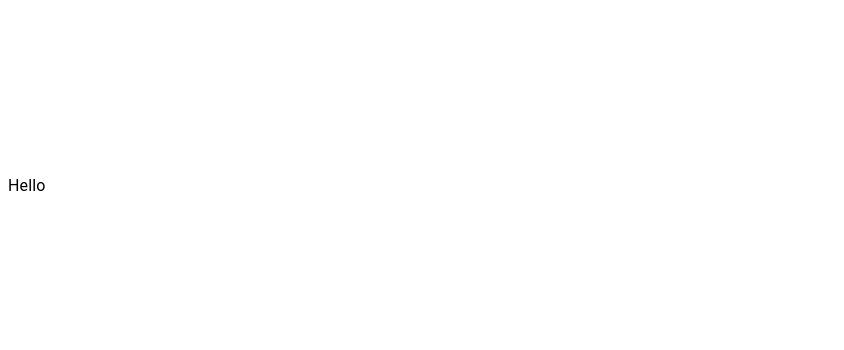
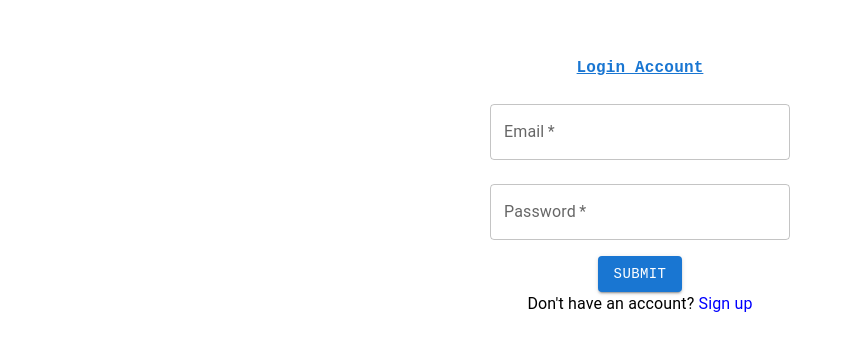
Before and after one commit to muthuri-dev/JWT-auth, a React (Create React App) app in the folder client/: page /login in a window 1280 px wide. Shown: the part 222-572 px from the top of the page, without its empty margins (0-844 px from the left). Built offline with nearby package versions, Linux system fonts and the light colour scheme.

Commit message:
signup and login pages

```diff
--- a/client/src/Views/Log/login.tsx
+++ b/client/src/Views/Log/login.tsx
@@ -1,12 +1,68 @@
-import { Typography } from "@mui/material";
-import React from "react";
+import { Button, Grid, TextField, Typography } from "@mui/material";
+import { Link } from "react-router-dom";
+import React, { Reducer, useReducer } from "react";
 
-
-
+interface State{
+    email:string;
+    password:string;
+}
+type Action = {
+    type: 'USER_EMAIL' | 'USER_PASSWORD';
+    payload: string;
+}
+const reducer= (state:State,action:Action):{email:string, password:string}=>{
+    switch(action.type){
+        case 'USER_EMAIL':
+            return {...state, email:action.payload}
+        case 'USER_PASSWORD':
+            return {...state, password:action.payload}
+        default:
+            throw new Error();
+    }
+}
 
 const Login:React.FC = () => {
+
+    const [state, dispatch] = useReducer<Reducer<State, Action>>(reducer,{
+        email:'',
+        password:'',
+    });
+const handleSubmit = (event:React.MouseEvent<HTMLButtonElement>)=>{
+    event.preventDefault();
+}
     return (
-        <Typography>Hello</Typography>
+        <>
+        <Grid container sx={{justifyContent:'center',flexDirection:'column',display:'flex'}}>
+            <Grid item>
+                <Typography color='primary' sx={{textDecoration:'underline',fontFamily:'monospace',fontWeight:'bold'}}>Login Account</Typography>
+            </Grid>
+            <Grid item sx={{display:'flex',alignItems:'center', flexDirection:'column'}}>
+                    <TextField
+                    variant="outlined" required
+                    color="primary"
+                    label='Email'
+                    type='email'
+                    value={state.email}
+                    onChange={(event)=>dispatch({type:'USER_EMAIL',payload:event.target.value})}
+                    sx={{marginTop:3,width:'300px'}}
+                    />
+                    <TextField
+                    variant="outlined" required
+                    color="primary"
+                    label='Password'
+                    type='password'
+                    value={state.password}
+                    onChange={(event)=>dispatch({type:'USER_PASSWORD',payload:event.target.value})}
+                    sx={{marginTop:3,width:'300px'}}
+                    />
+                    <Button color='primary'
+                    variant="contained"
+                    onClick={handleSubmit}
+                    sx={{fontFamily:'monospace',marginTop:2}}>SUBMIT</Button>
+                    <Typography>Don't have an account? <Link to='/signUp'>Sign up</Link></Typography>
+            </Grid>
+        </Grid>
+        </>
      );
 }
 
--- a/client/src/Views/Log/signUp.tsx
+++ b/client/src/Views/Log/signUp.tsx
@@ -1,31 +1,35 @@
 import { Button, Grid, TextField, Typography } from "@mui/material";
 import { Link } from "react-router-dom";
-import React, { useReducer } from "react";
+import React, { Reducer, useReducer } from "react";
 
 interface State{
     email:string;
     password:string;
 }
-interface Action{
-    type: 'update';
-    payload: {
-      key: string;
-      value: string;
-    };
+type Action = {
+    type: 'USER_EMAIL' | 'USER_PASSWORD';
+    payload: string;
 }
-
-const reducer= (state:State,action:Action):any=>{
+const reducer= (state:State,action:Action):{email:string, password:string}=>{
     switch(action.type){
-
+        case 'USER_EMAIL':
+            return {...state, email:action.payload}
+        case 'USER_PASSWORD':
+            return {...state, password:action.payload}
+        default:
+            throw new Error();
     }
 }
 
 const SignUp:React.FC = () => {
 
-    const [state, dispatch] = useReducer(reducer,{
+    const [state, dispatch] = useReducer<Reducer<State, Action>>(reducer,{
         email:'',
         password:'',
     });
+const handleSubmit = (event:React.MouseEvent<HTMLButtonElement>)=>{
+    event.preventDefault();
+}
     return (
         <>
         <Grid container sx={{justifyContent:'center',flexDirection:'column',display:'flex'}}>
@@ -34,24 +38,27 @@ const SignUp:React.FC = () => {
             </Grid>
             <Grid item sx={{display:'flex',alignItems:'center', flexDirection:'column'}}>
                     <TextField
-                    variant="outlined"
+                    variant="outlined" required
                     color="primary"
                     label='Email'
                     type='email'
-                    name="email"
                     value={state.email}
+                    onChange={(event)=>dispatch({type:'USER_EMAIL',payload:event.target.value})}
                     sx={{marginTop:3,width:'300px'}}
                     />
                     <TextField
-                    variant="outlined"
+                    variant="outlined" required
                     color="primary"
                     label='Password'
                     type='password'
-                    name="password"
                     value={state.password}
+                    onChange={(event)=>dispatch({type:'USER_PASSWORD',payload:event.target.value})}
                     sx={{marginTop:3,width:'300px'}}
                     />
-                    <Button color='primary' variant="contained" sx={{fontFamily:'mononspace',marginTop:2}}>SUBMIT</Button>
+                    <Button color='primary'
+                    variant="contained"
+                    onClick={handleSubmit}
+                    sx={{fontFamily:'monospace',marginTop:2}}>SUBMIT</Button>
                     <Typography>Aready have an account? <Link to='/login'>Login</Link></Typography>
             </Grid>
         </Grid>
```
